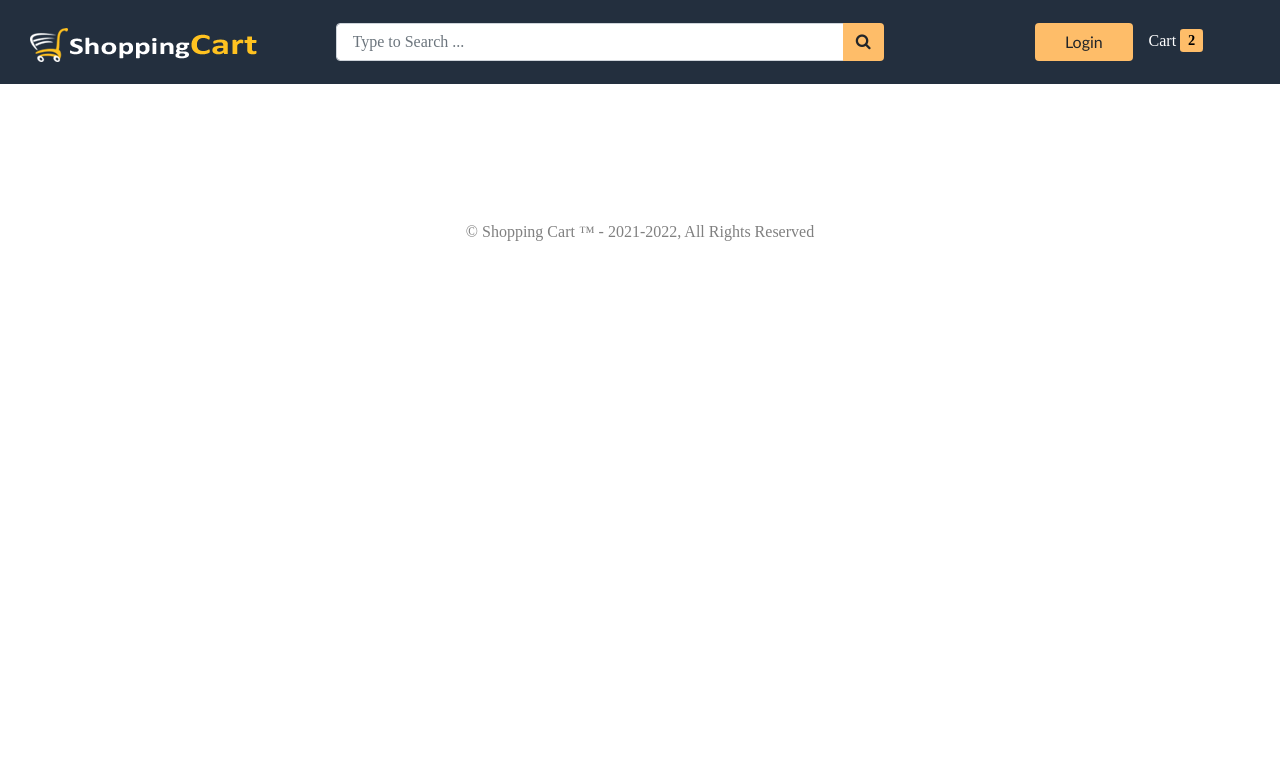
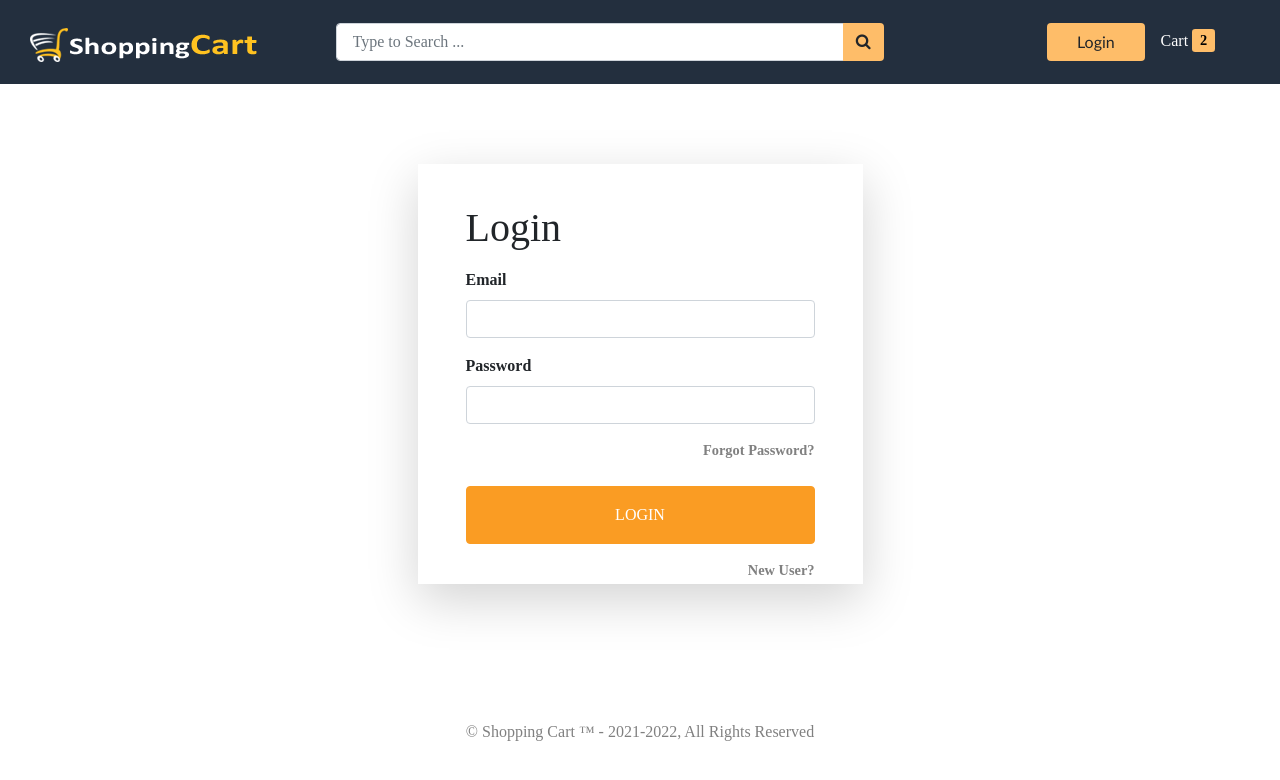
Before and after one commit to ShopITSupport/Seasonal-Fresh, a React (Create React App) app in the folder frontend/: page /login in a window 1280 px wide. Shown: the top 780 px of the page. Built offline with nearby package versions, Linux system fonts and the light colour scheme; a web font is replaced by a local one; what react-alert-template-basic would draw is missing.

Commit message:
Login Part Implemented

```diff
--- a/frontend/src/App.js
+++ b/frontend/src/App.js
@@ -4,6 +4,8 @@
 import Footer from './components/layout/Footer'
 import Home from './components/Home'
 import ProductDetails from './components/product/ProductDetails'
+
+import Login from './components/user/Login'
 
 function App() {
   return (
@@ -14,6 +16,7 @@
           <Route path="/" component={Home} exact></Route>
           <Route path="/search/:keyword" component={Home}></Route>
           <Route path="/product/:id" component={ProductDetails} exact></Route>
+          <Route path="/login" component={Login}></Route>
         </div>
         <Footer />
       </div>
--- /dev/null
+++ b/frontend/src/actions/userActions.js
@@ -0,0 +1,41 @@
+import axios from 'axios';
+
+import {
+    LOGIN_REQUEST,
+    LOGIN_SUCCESS,
+    LOGIN_FAIL,
+    CLEAR_ERRORS
+ } from '../constants/userConstants'
+
+ // Login
+export const login = (email, password) => async(dispatch) => {
+    try {
+        dispatch({
+            type: LOGIN_REQUEST
+        })
+        const config = {
+            headers: {
+                'Content-Type': 'application/json'
+            }
+        }
+
+        const { data } = await axios.post('/api/v1/login', {email, password}, config)
+
+        dispatch({
+            type: LOGIN_SUCCESS,
+            payload: data.user
+        })
+    } catch (error) {
+        dispatch({
+            type: LOGIN_FAIL,
+            payload: error.response.data.message
+        })
+    }
+}
+
+// Clear errors
+export const clearErrors = () => async(dispatch) => {
+    dispatch({
+        type: CLEAR_ERRORS
+    })
+}
--- a/frontend/src/components/layout/Header.js
+++ b/frontend/src/components/layout/Header.js
@@ -21,7 +21,7 @@
                 </div>
 
                 <div className="col-12 col-md-3 mt-4 mt-md-0 text-center">
-                    <button className="btn" id="login_btn">Login</button>
+                    <Link to="/login" className="btn ml-4" id="login_btn">Login</Link>
 
                     <span id="cart" className="ml-3">Cart</span>
                     <span className="ml-1" id="cart_count">2</span>
--- /dev/null
+++ b/frontend/src/components/user/Login.js
@@ -0,0 +1,91 @@
+import React, { Fragment, useState, useEffect } from 'react'
+import { Link } from 'react-router-dom'
+import { useDispatch, useSelector } from 'react-redux'
+import { useAlert } from 'react-alert'
+
+import Loader from '../layout/Loader'
+import MetaData from '../layout/MetaData'
+
+import { login, clearErrors } from '../../actions/userActions'
+
+
+const Login = ({ history }) => {
+
+    const [email, setEmail] = useState('');
+    const [password, setPassword] = useState('');
+
+    const alert = useAlert();
+
+    const dispatch = useDispatch();
+
+    const { isAuthenticated, error, loading } = useSelector(state => state.auth);
+
+    useEffect(() => {
+
+        if(isAuthenticated) {
+            history.push('/')
+        }
+
+        if (error) {
+            alert.error(error);
+            dispatch(clearErrors());
+        }
+    }, [dispatch, alert, isAuthenticated, error, history])
+
+    const submitHandler = (e) => {
+        e.preventDefault();
+        dispatch(login(email, password))
+    }
+
+    return (
+        <Fragment>
+            {loading ? <Loader /> : (
+                <Fragment>
+                    <MetaData title={'Login'}></MetaData>
+                    <div className="row wrapper">
+                        <div className="col-10 col-lg-5">
+                            <form className="shadow-lg" onSubmit={submitHandler}>
+                                <h1 className="mb-3">Login</h1>
+                                <div className="form-group">
+                                    <label htmlFor="email_field">Email</label>
+                                    <input
+                                        type="email"
+                                        id="email_field"
+                                        className="form-control"
+                                        value={email}
+                                        onChange={(e) => setEmail(e.target.value)}
+                                    />
+                                </div>
+
+                                <div className="form-group">
+                                    <label htmlFor="password_field">Password</label>
+                                    <input
+                                        type="password"
+                                        id="password_field"
+                                        className="form-control"
+                                        value={password}
+                                        onChange={(e) => setPassword(e.target.value)}
+                                    />
+                                </div>
+
+                                <Link to="/password/forgot" className="float-right mb-4">Forgot Password?</Link>
+
+                                <button
+                                    id="login_button"
+                                    type="submit"
+                                    className="btn btn-block py-3"
+                                >
+                                    LOGIN
+                                </button>
+
+                                <Link to="/register" className="float-right mt-3">New User?</Link>
+                            </form>
+                        </div>
+                    </div>
+                </Fragment>
+            )}
+        </Fragment>
+    )
+}
+
+export default Login
--- /dev/null
+++ b/frontend/src/constants/userConstants.js
@@ -0,0 +1,5 @@
+export const LOGIN_REQUEST = 'LOGIN_REQUEST';
+export const LOGIN_SUCCESS = 'LOGIN_SUCCESS';
+export const LOGIN_FAIL = 'LOGIN_FAIL';
+
+export const CLEAR_ERRORS = 'CLEAR_ERRORS';
--- /dev/null
+++ b/frontend/src/reducers/userReducers.js
@@ -0,0 +1,41 @@
+import {
+    LOGIN_REQUEST,
+    LOGIN_SUCCESS,
+    LOGIN_FAIL,
+    CLEAR_ERRORS
+ } from '../constants/userConstants'
+
+export const authReducer = (state = {user: {} }, action) => {
+    switch (action.type) {
+        case LOGIN_REQUEST:
+            return {
+                loading: true,
+                isAuthenticated: false
+            }
+
+        case LOGIN_SUCCESS:
+            return {
+                ...state,
+                loading: false,
+                isAuthenticated: true,
+                user: action.payload
+            }
+
+        case LOGIN_FAIL:
+            return {
+                ...state,
+                loading: false,
+                isAuthenticated: false,
+                user: null,
+                error: action.payload
+            }
+
+        case CLEAR_ERRORS:
+            return {
+                ...state,
+                error: null
+            }
+        default:
+            return state;
+    }
+}
--- a/frontend/src/store.js
+++ b/frontend/src/store.js
@@ -3,10 +3,12 @@
 import { composeWithDevTools } from 'redux-devtools-extension';
 
 import { productsReducer, productDetailsReducer } from './reducers/productReducers'
+import { authReducer } from './reducers/userReducers'
 
 const reducer = combineReducers({
     products: productsReducer,
-    productDetails: productDetailsReducer
+    productDetails: productDetailsReducer,
+    auth: authReducer
 })
 
 let initialState = {}
```
